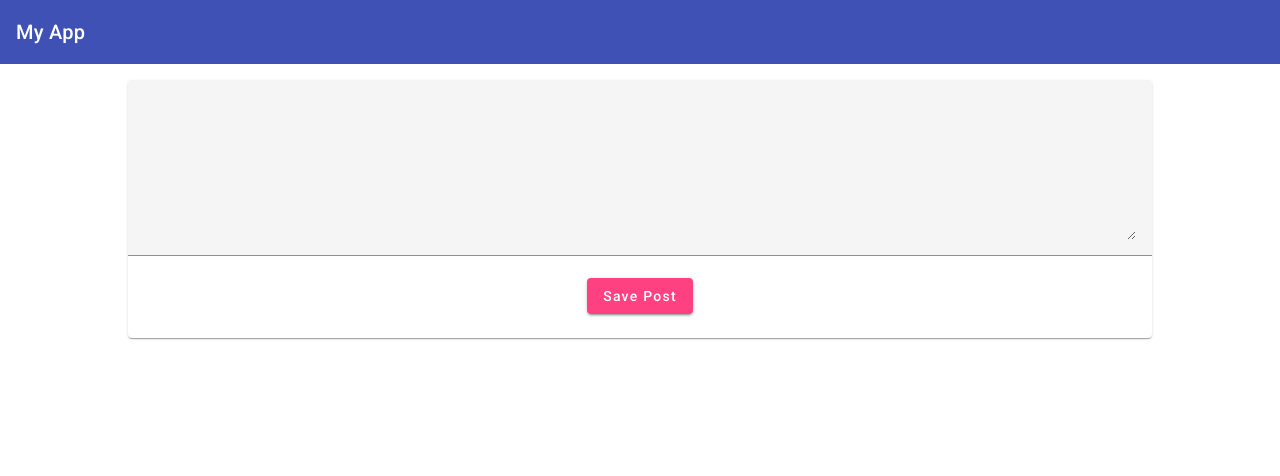
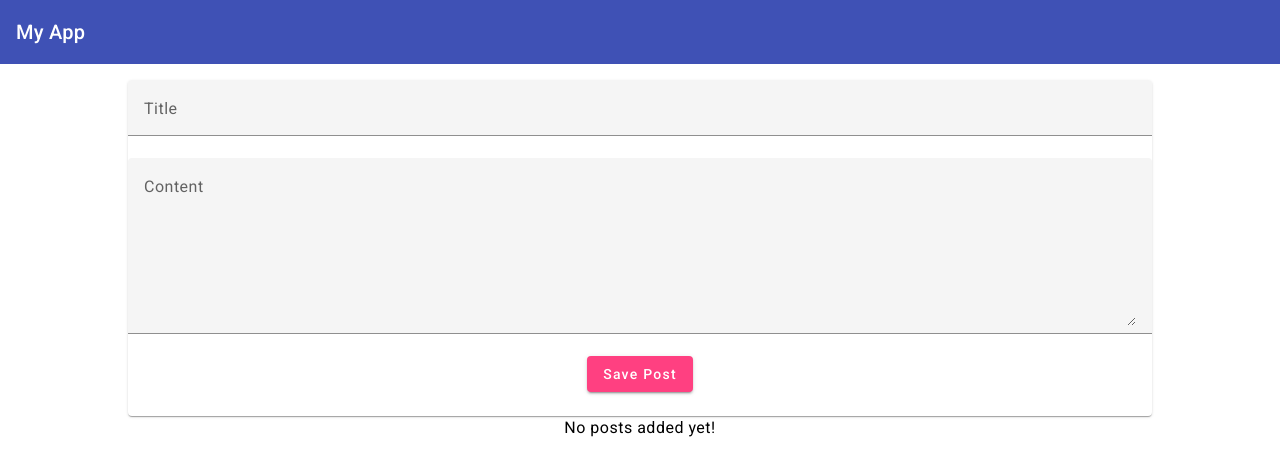
Before and after one commit to houh60/mean-course, an Angular app: page / in a window 1280 px wide. Shown: the top 476 px of the page. Built offline with nearby package versions, Linux system fonts and the light colour scheme.

Commit message:
new change

```diff
--- a/src/app/app.component.css
+++ b/src/app/app.component.css
@@ -1,3 +1,5 @@
 main {
+  margin: auto;
+  width: 80%;
   margin-top: 1rem;
 }
--- a/src/app/app.component.html
+++ b/src/app/app.component.html
@@ -1,4 +1,5 @@
 <app-header></app-header>
 <main>
-  <app-post-create></app-post-create>
+  <app-post-create (postCreated)="onPostAdded($event)"></app-post-create>
+  <app-post-list [posts]="posts"></app-post-list>
 </main>
--- a/src/app/app.component.ts
+++ b/src/app/app.component.ts
@@ -6,5 +6,10 @@
   styleUrls: ['./app.component.css']
 })
 export class AppComponent {
-  title = 'mean-course';
+  posts = [];
+  onPostAdded(event: any) {
+    console.log("event: ", event);
+    this.posts.push(event);
+  }
+
 }
--- a/src/app/app.module.ts
+++ b/src/app/app.module.ts
@@ -12,6 +12,7 @@
 import { MatToolbarModule } from '@angular/material/toolbar';
 import { HeaderComponent } from './header/header.component';
 import { PostListComponent } from './posts/post-list/post-list.component';
+import { MatExpansionModule } from '@angular/material/expansion';
 
 @NgModule({
   declarations: [
@@ -27,7 +28,8 @@
     MatInputModule,
     MatCardModule,
     MatButtonModule,
-    MatToolbarModule
+    MatToolbarModule,
+    MatExpansionModule
   ],
   providers: [],
   bootstrap: [AppComponent]
--- a/src/app/posts/post-create/post-create.component.css
+++ b/src/app/posts/post-create/post-create.component.css
@@ -1,6 +1,4 @@
 mat-card {
-  width: 80%;
-  margin: auto;
   padding-bottom: 1.5rem;
 }
 
--- a/src/app/posts/post-create/post-create.component.html
+++ b/src/app/posts/post-create/post-create.component.html
@@ -1,7 +1,11 @@
 <mat-card>
   <mat-form-field>
-    <textarea matInput rows="6" [(ngModel)]="enteredValue"></textarea>
+    <mat-label>Title</mat-label>
+    <input matInput type="text" [(ngModel)]="enteredTitle">
+  </mat-form-field>
+  <mat-form-field>
+    <mat-label>Content</mat-label>
+    <textarea matInput rows="6" [(ngModel)]="enteredContent"></textarea>
   </mat-form-field>
   <button mat-raised-button color="accent" (click)="onAddPost()">Save Post</button>
 </mat-card>
-<p>{{newPost}}</p>
--- a/src/app/posts/post-create/post-create.component.ts
+++ b/src/app/posts/post-create/post-create.component.ts
@@ -1,4 +1,4 @@
-import { Component } from "@angular/core";
+import { Component, EventEmitter, Output } from "@angular/core";
 
 @Component({
   selector: 'app-post-create',
@@ -6,10 +6,15 @@
   styleUrls: ['./post-create.component.css']
 })
 export class PostCreateComponent {
-  enteredValue = '';
-  newPost = '';
+  enteredTitle = '';
+  enteredContent = '';
+  @Output() postCreated = new EventEmitter();
 
   onAddPost() {
-    this.newPost = this.enteredValue;
+    const post = {
+      title: this.enteredTitle,
+      content: this.enteredContent
+    };
+    this.postCreated.emit(post);
   }
 }
--- a/src/app/posts/post-list/post-list.component.css
+++ b/src/app/posts/post-list/post-list.component.css
@@ -0,0 +1,7 @@
+mat-expansion-panel {
+  margin: 5px 0;
+}
+
+.info-text {
+  text-align: center;
+}
--- a/src/app/posts/post-list/post-list.component.html
+++ b/src/app/posts/post-list/post-list.component.html
@@ -0,0 +1,10 @@
+<mat-accordion multi="true" *ngIf="posts.length > 0">
+  <mat-expansion-panel *ngFor="let post of posts">
+    <mat-expansion-panel-header>
+      {{post.title}}
+    </mat-expansion-panel-header>
+    <p>{{post.content}}</p>
+  </mat-expansion-panel>
+</mat-accordion>
+
+<p class="info-text mat-body-1" *ngIf="posts.length == 0">No posts added yet!</p>
--- a/src/app/posts/post-list/post-list.component.ts
+++ b/src/app/posts/post-list/post-list.component.ts
@@ -1,8 +1,10 @@
-import { Component } from "@angular/core";
+import { Component, Input } from "@angular/core";
 
 @Component({
   selector: 'app-post-list',
   templateUrl: './post-list.component.html',
   styleUrls: ['./post-list.component.css']
 })
-export class PostListComponent {}
+export class PostListComponent {
+  @Input() posts = [];
+}
```
